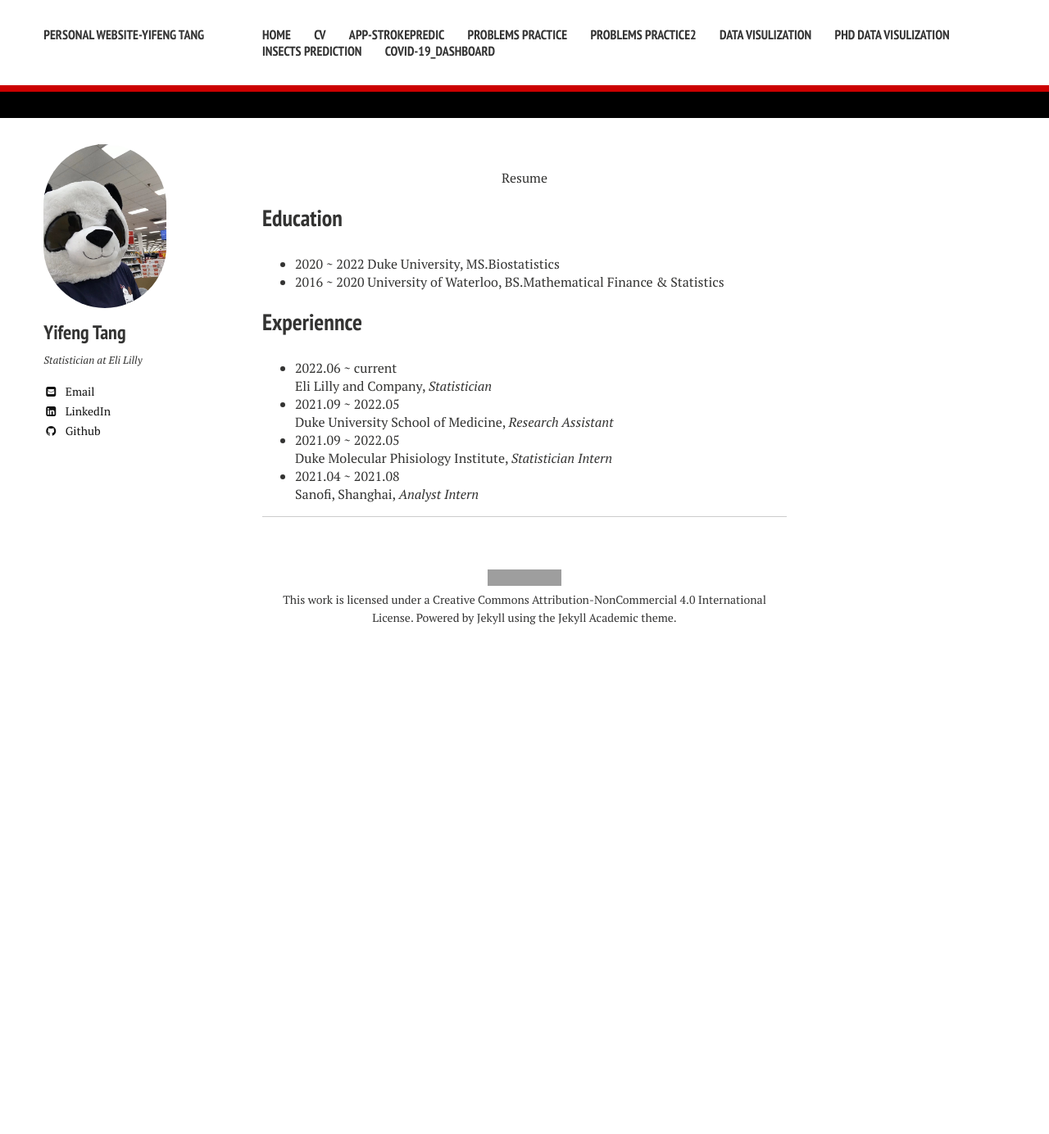
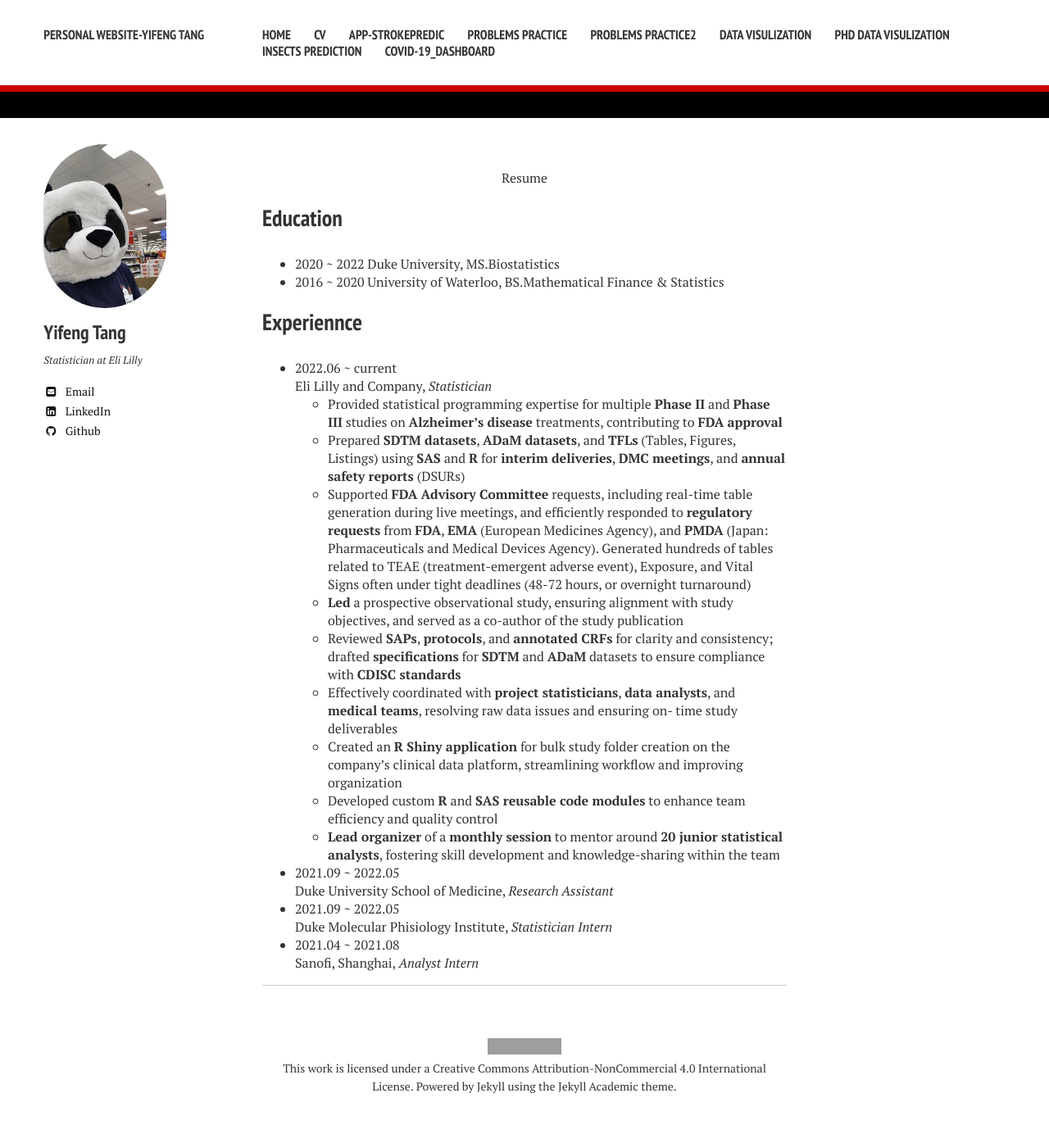
Before and after one commit to Yifeng-T/Yifeng-T.github.io, a Jekyll site: the page built from cv.md, in a window 1280 px wide. Shown: the whole page at 82% size. Built offline with Jekyll 4.4.1, drawn with Linux system fonts in a browser that asks for light colours; nearby versions of some CDN libraries; our own code applies the rules of GitHub Pages for plain Markdown files; before the commit the page ends 900 px from its top, so only the background shows below that; grey boxes are pictures that could not be loaded.

Commit message:
Update cv.md

```diff
--- a/cv.md
+++ b/cv.md
@@ -8,6 +8,18 @@
 ## Experiennce
 * 2022.06 ~ current
 Eli Lilly and Company, *Statistician*
+  - Provided statistical programming expertise for multiple **Phase II** and **Phase III** studies on **Alzheimer’s disease** treatments,
+contributing to **FDA approval**
+  - Prepared **SDTM datasets**, **ADaM datasets**, and **TFLs** (Tables, Figures, Listings) using **SAS** and **R** for **interim deliveries**, **DMC meetings**, and **annual safety reports** (DSURs)
+  - Supported **FDA Advisory Committee** requests, including real-time table generation during live meetings, and efficiently
+responded to **regulatory requests** from **FDA**, **EMA** (European Medicines Agency), and **PMDA** (Japan: Pharmaceuticals and Medical Devices Agency). Generated hundreds of tables related to TEAE (treatment-emergent adverse event), Exposure, and Vital Signs often under tight deadlines (48-72 hours, or overnight turnaround)
+  - **Led** a prospective observational study, ensuring alignment with study objectives, and served as a co-author of the study publication
+  - Reviewed **SAPs**, **protocols**, and **annotated CRFs** for clarity and consistency; drafted **specifications** for **SDTM** and **ADaM** datasets to ensure compliance with **CDISC standards**
+  - Effectively coordinated with **project statisticians**, **data analysts**, and **medical teams**, resolving raw data issues and ensuring on- time study deliverables
+  - Created an **R Shiny application** for bulk study folder creation on the company’s clinical data platform, streamlining workflow and improving organization
+  - Developed custom **R** and **SAS reusable code modules** to enhance team efficiency and quality control
+  - **Lead organizer** of a **monthly session** to mentor around **20 junior statistical analysts**, fostering skill development and
+knowledge-sharing within the team
 * 2021.09 ~ 2022.05
 Duke University School of Medicine, *Research Assistant*
 * 2021.09 ~ 2022.05
```
